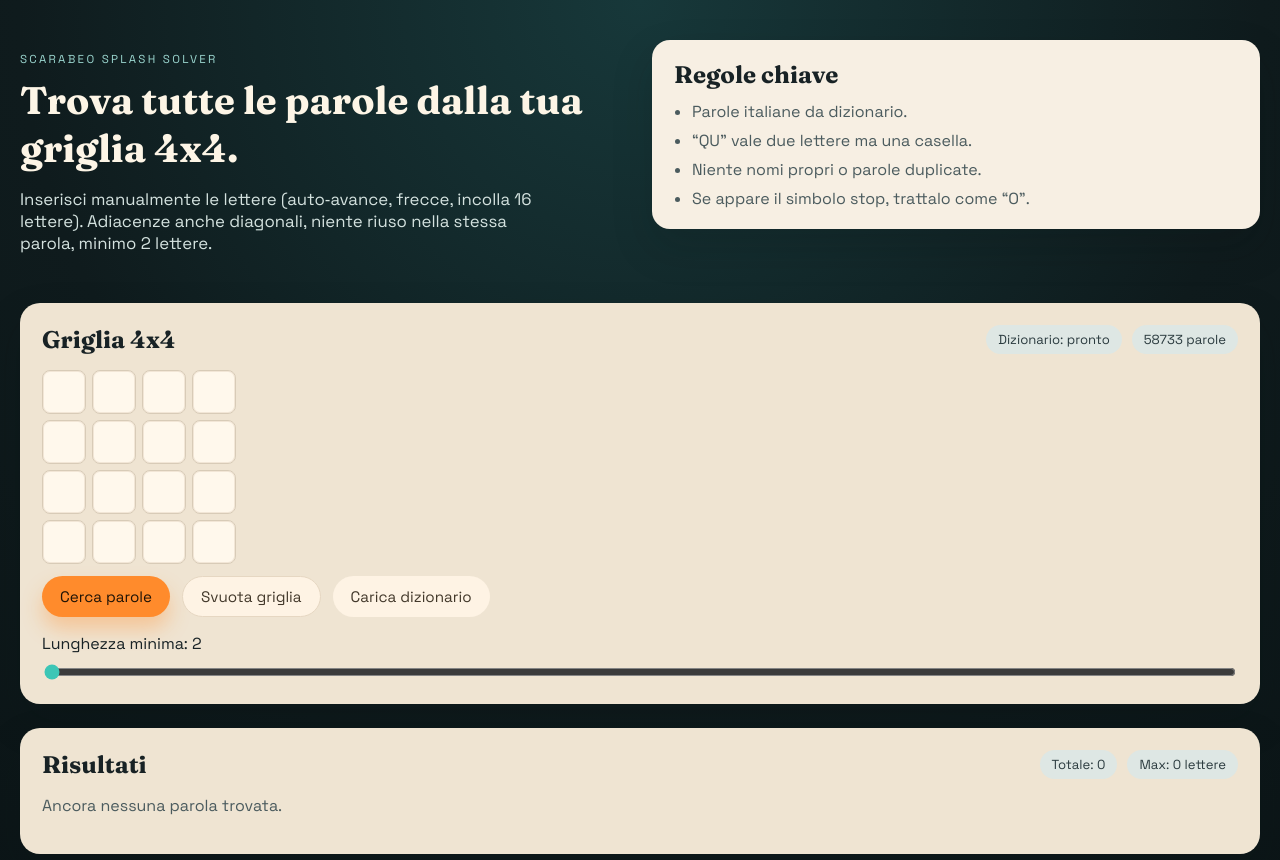
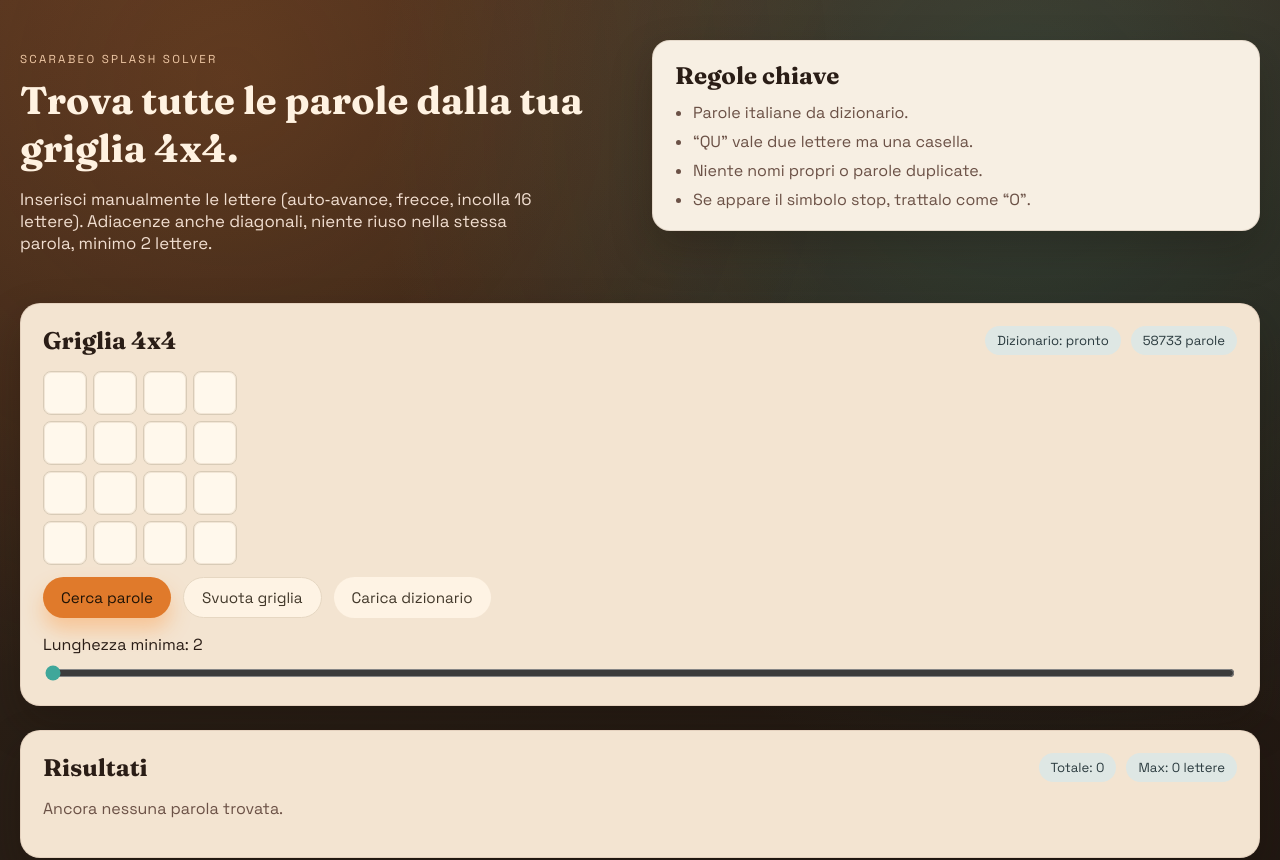
Before and after one commit to pav1tt0/scarabeo, a React (Vite) app: page / in a window 1280 px wide. Shown: the top 860 px of the page. Built offline with nearby package versions, Linux system fonts and the light colour scheme.

Commit message:
Warm palette and motion polish

```diff
--- a/src/App.css
+++ b/src/App.css
@@ -1,19 +1,22 @@
 :root {
-  --bg: #0f1b1d;
-  --bg-alt: #122629;
+  --bg: #1f1611;
+  --bg-alt: #2a1f16;
   --card: #f7efe3;
-  --card-alt: #efe4d2;
-  --ink: #182225;
-  --muted: #4b5b5e;
-  --accent: #ff8b2c;
-  --accent-dark: #d9711f;
-  --teal: #3cc6b6;
-  --shadow: rgba(13, 21, 23, 0.18);
+  --card-alt: #f3e4d1;
+  --ink: #2a1d16;
+  --muted: #6b5146;
+  --accent: #e07a2b;
+  --accent-dark: #c86824;
+  --teal: #3fa79a;
+  --shadow: rgba(23, 14, 9, 0.25);
 }
 
 .app {
   min-height: 100vh;
-  background: radial-gradient(circle at top, #17383a 0%, var(--bg) 52%, #0b1416 100%);
+  background:
+    radial-gradient(circle at 18% 8%, rgba(224, 122, 43, 0.18) 0%, rgba(224, 122, 43, 0) 45%),
+    radial-gradient(circle at 80% 12%, rgba(63, 167, 154, 0.22) 0%, rgba(63, 167, 154, 0) 48%),
+    linear-gradient(160deg, #4a2f1f 0%, var(--bg-alt) 48%, var(--bg) 100%);
   color: var(--card);
   padding: 40px 20px 56px;
 }
@@ -24,13 +27,14 @@
   gap: 24px;
   align-items: start;
   margin-bottom: 32px;
+  animation: riseIn 0.55s ease both;
 }
 
 .eyebrow {
   text-transform: uppercase;
   letter-spacing: 0.2em;
   font-size: 0.72rem;
-  color: #9bd6cf;
+  color: #f0c9a6;
   margin-bottom: 10px;
 }
 
@@ -38,12 +42,12 @@ h1 {
   font-family: 'Fraunces', serif;
   font-size: clamp(2.2rem, 3vw, 3.1rem);
   margin: 0 0 12px;
-  color: #fdf5e6;
+  color: #fff2e1;
 }
 
 .subtitle {
   font-size: 1.05rem;
-  color: #d4e2df;
+  color: #f1ded0;
   max-width: 520px;
 }
 
@@ -53,6 +57,7 @@ h1 {
   padding: 20px 22px;
   border-radius: 18px;
   box-shadow: 0 18px 40px var(--shadow);
+  border: 1px solid rgba(120, 82, 63, 0.15);
 }
 
 .rules h2 {
@@ -80,6 +85,8 @@ h1 {
   padding: 22px;
   box-shadow: 0 18px 40px var(--shadow);
   margin-bottom: 24px;
+  border: 1px solid rgba(120, 82, 63, 0.12);
+  animation: riseIn 0.55s ease both;
 }
 
 .panel-header {
@@ -139,13 +146,14 @@ h1 {
   background: #fff8ec;
   color: var(--ink);
   box-shadow: inset 0 0 0 1px #f2e6d6;
-  transition: border-color 0.15s ease, transform 0.15s ease;
+  transition: border-color 0.15s ease, transform 0.15s ease, box-shadow 0.15s ease;
 }
 
 .cell:focus {
   outline: 2px solid var(--teal);
   border-color: var(--teal);
   transform: translateY(-1px);
+  box-shadow: 0 6px 14px rgba(63, 167, 154, 0.25);
 }
 
 .controls {
@@ -173,16 +181,24 @@ button:disabled {
   background: var(--accent);
   color: #1f1306;
   box-shadow: 0 12px 20px rgba(255, 139, 44, 0.35);
+  transition: transform 0.15s ease, box-shadow 0.15s ease, background 0.15s ease;
 }
 
 .primary:hover {
   background: var(--accent-dark);
+  transform: translateY(-1px);
 }
 
 .ghost {
   background: #fef3e4;
   color: #42382a;
   border: 1px solid #e6d7c2;
+  transition: transform 0.15s ease, box-shadow 0.15s ease;
+}
+
+.ghost:hover {
+  transform: translateY(-1px);
+  box-shadow: 0 10px 18px rgba(74, 47, 31, 0.18);
 }
 
 .ghost.file {
@@ -228,6 +244,7 @@ button:disabled {
   border-radius: 12px;
   padding: 8px 12px;
   font-weight: 600;
+  animation: wordIn 0.35s ease both;
 }
 
 .word .length {
@@ -240,8 +257,64 @@ button:disabled {
 
 .footer {
   text-align: center;
-  color: #c5d8d6;
+  color: #e7d6c6;
   margin-top: 24px;
+  animation: fadeIn 0.5s ease both;
+}
+
+.panel:nth-of-type(1) {
+  animation-delay: 80ms;
+}
+
+.panel:nth-of-type(2) {
+  animation-delay: 140ms;
+}
+
+.word:nth-child(1) { animation-delay: 40ms; }
+.word:nth-child(2) { animation-delay: 70ms; }
+.word:nth-child(3) { animation-delay: 100ms; }
+.word:nth-child(4) { animation-delay: 130ms; }
+.word:nth-child(5) { animation-delay: 160ms; }
+.word:nth-child(6) { animation-delay: 190ms; }
+.word:nth-child(7) { animation-delay: 220ms; }
+.word:nth-child(8) { animation-delay: 250ms; }
+.word:nth-child(9) { animation-delay: 280ms; }
+.word:nth-child(10) { animation-delay: 310ms; }
+.word:nth-child(11) { animation-delay: 340ms; }
+.word:nth-child(12) { animation-delay: 370ms; }
+
+@keyframes riseIn {
+  from {
+    opacity: 0;
+    transform: translateY(10px);
+  }
+  to {
+    opacity: 1;
+    transform: translateY(0);
+  }
+}
+
+@keyframes fadeIn {
+  from { opacity: 0; }
+  to { opacity: 1; }
+}
+
+@keyframes wordIn {
+  from {
+    opacity: 0;
+    transform: translateY(6px);
+  }
+  to {
+    opacity: 1;
+    transform: translateY(0);
+  }
+}
+
+@media (prefers-reduced-motion: reduce) {
+  * {
+    animation: none !important;
+    transition: none !important;
+  }
 }
 
 @media (max-width: 900px) {
```
